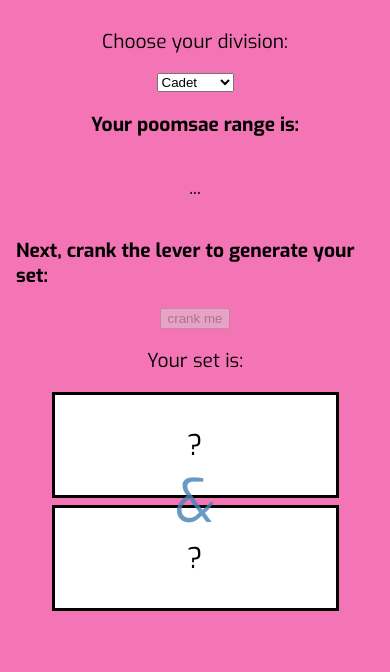
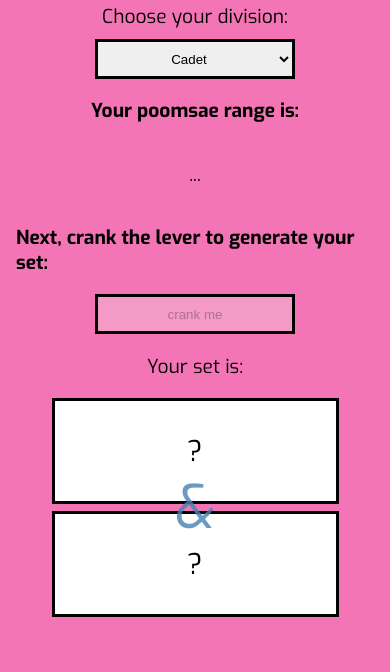
Before and after one commit to akte-akte/poomsae-selector, a plain HTML site: page index.html in a window 390 px wide. Shown: the part 204-876 px from the top of the page. Drawn offline with Linux system fonts and the light colour scheme.

Commit message:
Tidy up old classes, add form styles

```diff
--- a/index.html
+++ b/index.html
@@ -10,7 +10,8 @@
 <body>
     <main>
         <h1>Welcome to the selector</h1>
-        <p>Choose your division:</p>
+        <div class="form-group">
+        <label for="wt-division">Choose your division:</label>
         <select id="wt-division">
             <option value="cadet">Cadet</option>
             <option value="junior">Junior</option>
@@ -21,6 +22,7 @@
             <option value="u65">Under 65</option>
             <option value="o65">Over 65</option>
         </select>
+        </div>
         <p><b>Your poomsae range is:</b></p>
         <p id="poomsae-range">...</p>
 
@@ -28,7 +30,7 @@
         <button id="generate-poomsae" disabled>crank me</button>
 
         <p>Your set is: </p>
-        <div class="slotmachine">
+        <div class="form-group">
             <div class="poomsaes"><span class="drop-in" id="poomsae-one">?</span></div>
             <div class="hidden highlight">&amp;</div>
             <div class="poomsaes"><span class="drop-in"  id="poomsae-two">?</span></div>
--- a/styles.css
+++ b/styles.css
@@ -18,11 +18,26 @@ main {
 
 }
 
-.slotmachine {
+.form-group {
     display: flex;
     justify-content: center;
     align-items: center;
     height: 100px;
+}
+
+select,
+button {
+    height: 40px;
+    width: 200px;
+    text-align: center;
+    border: 3px solid black;
+    margin: 0 10px;
+}
+
+button:hover {
+    background-color: black;
+    color: white;
+    transition: 500ms ease-in-out;
 }
 
 .poomsaes {
@@ -43,10 +58,6 @@ main {
     font-size: 4rem;
     opacity: 0.8;
     margin: 0 -22px;
-}
-
-.pulse {
-    animation: pulse 3s 3;
 }
 
 
@@ -89,15 +100,18 @@ main {
         padding: 1rem;
     }
 
-    .slotmachine {
+    .form-group {
         flex-direction: column;
         height: auto;
     }
 
     .poomsaes {
-
         width: 100%;
 
+    }
+
+    select {
+        margin-top: 10px;
     }
 
     .highlight {
```
